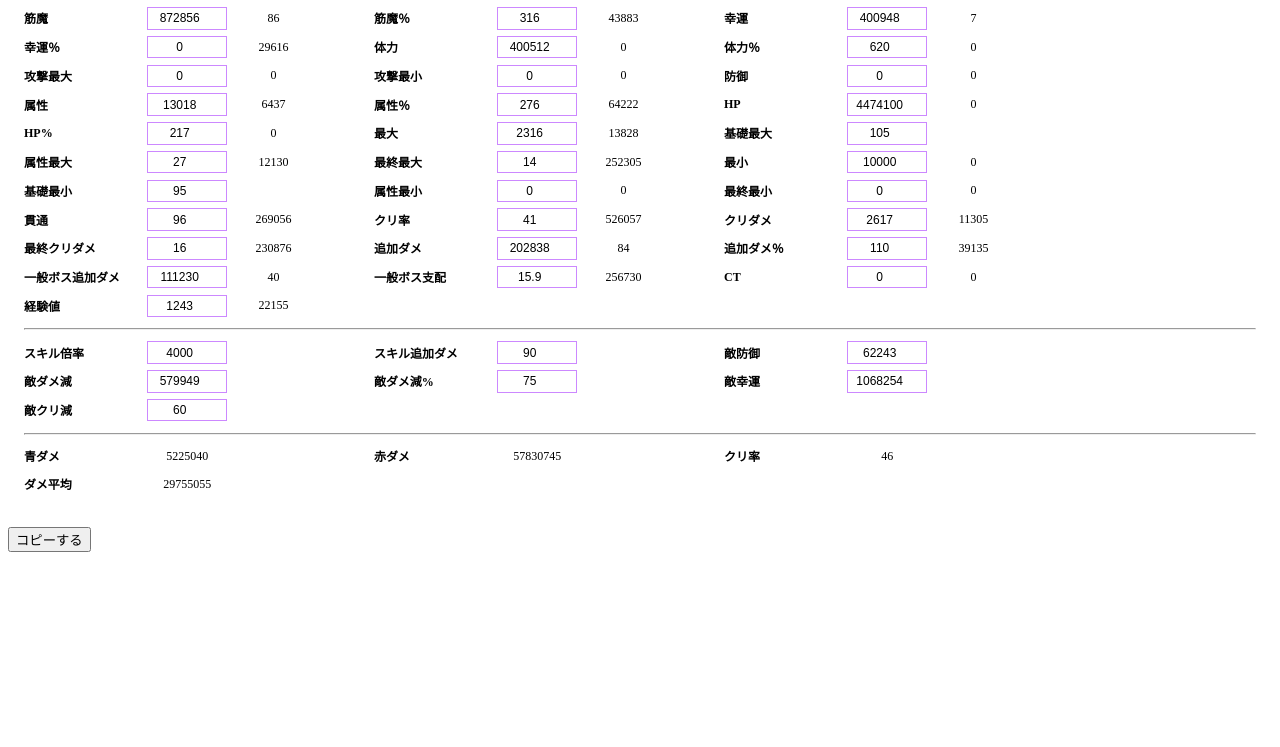
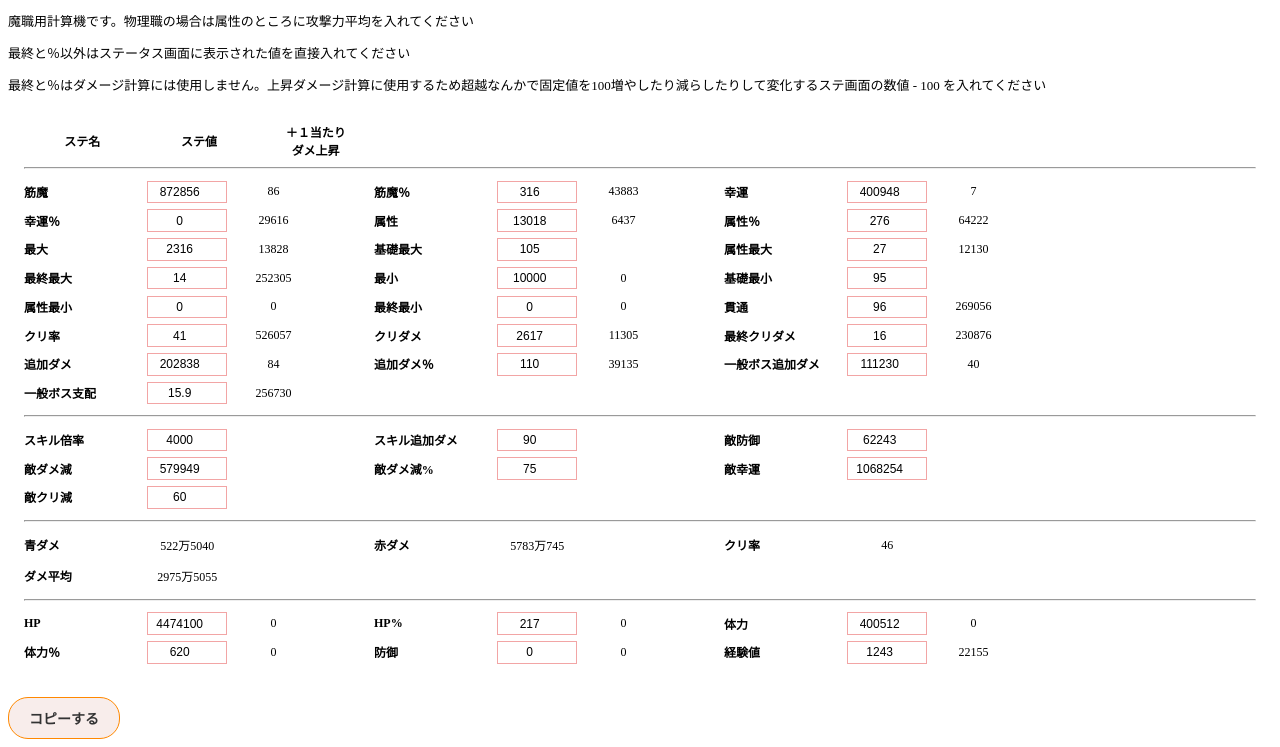
Before and after one commit to mixberryparfait/latale_calc, a plain HTML site: page index.html in a window 1280 px wide. Shown: the part 74-821 px from the top of the page. Before the commit the page ends 800 px from the top, so only its background shows below. Drawn offline with nearby package versions, Linux system fonts and the light colour scheme.

Commit message:
refactering

```diff
--- a/index.html
+++ b/index.html
@@ -1,78 +1,26 @@
 <html>
   <head>
-  	<style>
-body * {
-	box-sizing: border-box;
-}
-
-.container {
-	padding: 1em;
-	display: flex;
-	flex-wrap: wrap;
-}
-
-.container > div {
-	width: 350px;
-}
-
-.container > hr {
-	width: 100%;
-}
-
-.form-group {
-	display: flex;
-	align-items: center;
-}
-
-.form-group label {
-  border: none;
-  width: 120px;
-  font-size: 12px;
-  font-weight: bold;
-  align-items: middle;
-}
-
-.form-group > input, span {
-  padding: 0.2rem;
-  margin: 0.2rem;
-  font-size: 12px;
-  text-align: center;
-  width: 80px;
-}
-
-.form-group > input {
-	border: solid 1px #c8f;
-}
-
-.form-group > div {
-	border: dotted 1px #c8f;
-}
-
-button {
-	margin-top: 1em;
-}
-
-
-	  </style>
+  	<title>ラテール　ダメージ計算機</title>
+  	<link rel="stylesheet" href="style.css" type="text/css">
   	<script src="https://cdn.jsdelivr.net/npm/vue/dist/vue.js"></script>
+  	<script src="main.js"></script>
 	</head>
 	<body>
+		<h1>ラテール　ダメージ計算機</h1>
+		<p>魔職用計算機です。物理職の場合は属性のところに攻撃力平均を入れてください</p>
+		<p>最終と％以外はステータス画面に表示された値を直接入れてください</p>
+		<p>最終と％はダメージ計算には使用しません。上昇ダメージ計算に使用するため超越なんかで固定値を100増やしたり減らしたりして変化するステ画面の数値 - 100 を入れてください</p>
 		<div id="latale_calc" class="container">
-			<div class="form-group"><label>ステ名</label><label>ステ値</label><label>＋１したときのダメ上昇</label></div>
+			<div class="form-group center"><label>ステ名</label><label>ステ値</label><label>＋１当たり<br>ダメ上昇</label></div>
 			<hr>
 			<div class="form-group"><label>筋魔</label><input type="number" v-model="筋魔" autocomplete="筋魔"><span>{{incr('筋魔')}}</span></div>
 			<div class="form-group"><label>筋魔％</label><input type="number" v-model="筋魔_" autocomplete="筋魔％"><span>{{incr('筋魔%')}}</span></div>
 			<div class="form-group"><label>幸運</label><input type="number" v-model="幸運" autocomplete="幸運"><span>{{incr('幸運')}}</span></div>
 			<div class="form-group"><label>幸運％</label><input type="number" v-model="幸運_" autocomplete="幸運％"><span>{{incr('幸運%')}}</span></div>
-			<div class="form-group"><label>体力</label><input type="number" v-model="体力" autocomplete="体力"><span>{{incr('体力')}}</span></div>
-			<div class="form-group"><label>体力％</label><input type="number" v-model="体力_" autocomplete="体力％"><span>{{incr('体力%')}}</span></div>
-			<div class="form-group"><label>攻撃最大</label><input type="number" v-model="攻撃最大" autocomplete="攻撃最大"><span>{{incr('攻撃最大')}}</span></div>
-			<div class="form-group"><label>攻撃最小</label><input type="number" v-model="攻撃最小" autocomplete="攻撃最小"><span>{{incr('攻撃最小')}}</span></div>
-			<div class="form-group"><label>防御</label><input type="number" v-model="防御" autocomplete="防御"><span>{{incr('防御')}}</span></div>
+			<!-- <div class="form-group"><label>攻撃最大</label><input type="number" v-model="攻撃最大" autocomplete="攻撃最大"><span>{{incr('攻撃最大')}}</span></div>
+			<div class="form-group"><label>攻撃最小</label><input type="number" v-model="攻撃最小" autocomplete="攻撃最小"><span>{{incr('攻撃最小')}}</span></div> -->
 			<div class="form-group"><label>属性</label><input type="number" v-model="属性" autocomplete="属性"><span>{{incr('属性')}}</span></div>
 			<div class="form-group"><label>属性％</label><input type="number" v-model="属性_" autocomplete="属性%"><span>{{incr('属性%')}}</span></div>
-			<div class="form-group"><label>HP</label><input type="number" v-model="HP" autocomplete="HP"><span>{{incr('HP')}}</span></div>
-			<div class="form-group"><label>HP%</label><input type="number" v-model="HP_" autocomplete="HP％"><span>{{incr('HP%')}}</span></div>
 			<div class="form-group"><label>最大</label><input type="number" v-model="最大" autocomplete="最大"><span>{{incr('最大')}}</span></div>
 			<div class="form-group"><label>基礎最大</label><input type="number" v-model="基礎最大" autocomplete="基礎最大"></div>
 			<div class="form-group"><label>属性最大</label><input type="number" v-model="属性最大" autocomplete="属性最大"><span>{{incr('属性最大')}}</span></div>
@@ -89,8 +37,7 @@ button {
 			<div class="form-group"><label>追加ダメ％</label><input type="number" v-model="追加ダメ_" autocomplete="追加ダメ％"><span>{{incr('追加ダメ%')}}</span></div>
 			<div class="form-group"><label>一般ボス追加ダメ</label><input type="number" v-model="一般ボス追加ダメ" autocomplete="<small>一般/ボス<br>追加ダメ</small>"><span>{{incr('一般ボス追加ダメ')}}</span></div>
 			<div class="form-group"><label>一般ボス支配</label><input type="number" steps=0.1 v-model="一般ボス支配" autocomplete="一般ボス支配"><span>{{incr('一般ボス支配')}}</span></div>
-			<div class="form-group"><label>CT</label><input type="number" steps=0.1 v-model="CT" autocomplete="CT"><span>{{incr('CT')}}</span></div>
-			<div class="form-group"><label>経験値</label><input type="number" v-model="経験値" autocomplete="経験値"><span>{{incr('経験値')}}</span></div>
+			<!-- <div class="form-group"><label>CT</label><input type="number" steps=0.1 v-model="CT" autocomplete="CT"><span>{{incr('CT')}}</span></div> -->
 			<hr>
 			<div class="form-group"><label>スキル倍率</label><input type="number" steps=0.1 v-model="スキル倍率" autocomplete="スキル倍率"></div>
 			<div class="form-group"><label>スキル追加ダメ</label><input type="number" v-model="スキル追加ダメ" autocomplete="スキル追加ダメ"></div>
@@ -100,172 +47,20 @@ button {
 			<div class="form-group"><label>敵幸運</label><input type="number" v-model="敵幸運" autocomplete="敵幸運"></div>
 			<div class="form-group"><label>敵クリ減</label><input type="number" v-model="敵クリ減" autocomplete="敵クリ減"></div>
 			<hr>
-			<div class="form-group"><label>青ダメ</label><span>{{Math.floor(base_damage)}}</span></div>
-			<div class="form-group"><label>赤ダメ</label><span>{{Math.floor(cri_damage)}}</span></div>
+			<div class="form-group"><label>青ダメ</label><span>{{damageFormat(base_damage)}}</span></div>
+			<div class="form-group"><label>赤ダメ</label><span>{{damageFormat(cri_damage)}}</span></div>
 			<div class="form-group"><label>クリ率</label><span>{{Math.floor(cri_rate)}}</span></div>
-			<div class="form-group"><label>ダメ平均</label><span>{{Math.floor(damage)}}</span></div>
+			<div class="form-group"><label>ダメ平均</label><span>{{damageFormat(damage)}}</span></div>
+			<hr>
+			<div class="form-group"><label>HP</label><input type="number" v-model="HP" autocomplete="HP"><span>{{incr('HP')}}</span></div>
+			<div class="form-group"><label>HP%</label><input type="number" v-model="HP_" autocomplete="HP％"><span>{{incr('HP%')}}</span></div>
+			<div class="form-group"><label>体力</label><input type="number" v-model="体力" autocomplete="体力"><span>{{incr('体力')}}</span></div>
+			<div class="form-group"><label>体力％</label><input type="number" v-model="体力_" autocomplete="体力％"><span>{{incr('体力%')}}</span></div>
+			<div class="form-group"><label>防御</label><input type="number" v-model="防御" autocomplete="防御"><span>{{incr('防御')}}</span></div>
+			<div class="form-group"><label>経験値</label><input type="number" v-model="経験値" autocomplete="経験値"><span>{{incr('経験値')}}</span></div>
 		</div>
 		<button onclick="copy()">
 			コピーする
 		</button>
-		<script>
-
-const base_damage = (params) => {
-		return (
-			(
-	      Number(params.筋魔)
-	      + (Number(params.属性) * 2) * (1 + Number(params.スキル倍率) / 100)
-	    ) / Math.exp(Number(params.敵防御) * (1 - Number(params.貫通) / 100) / 3761.35)
-	      + Number(params.追加ダメ)  // 追加ダメ
-	      + Number(params.一般ボス追加ダメ)
-	      + 1 + Number(params.スキル追加ダメ) * 8 / 9 // 10 => 81   14 => 113
-	      - Number(params.敵ダメ減)
-	  )
-	  * (1 + Number(params.一般ボス支配) / 100)
-	  * ((Number(params.基礎最大) + Number(params.最大) + Number(params.属性最大)) / 100 +
-	  	 Math.min((Number(params.基礎最大) + Number(params.最大) + Number(params.属性最大) + 10),
-	  	 	        (Number(params.基礎最小) + Number(params.最小) + Number(params.属性最小))) / 100
-	  	) / 2
-	  * (1 - Number(params.敵ダメ減_) / 100)
-};
-
-const cri_rate = (params) => {
-	 return Math.min(100, (Number(params.クリ率) + 15 * Number(params.幸運) / Number(params.敵幸運)));
-}
-
-const cri_damage = (params) => {
-	 return base_damage(params) * (1.5 + Number(params.クリダメ) / 100) * (1 - Number(params.敵クリ減) / 100);
-}
-
-const damage = (params) => {
-	const cr = cri_rate(params) / 100;
-	return base_damage(params) * (1 - cr) + cri_damage(params) * cr;
-}
-
-const incr = (key) => {
-	if(key == '経験値') {
-		return Math.floor(damage(data) /100/(1 + data[key] / 100));
-	}
-	if(key == 'hp') {
-		const abs = Math.ceil((data['hp'] - data['体力'] * 7)  / (1 + tmp['hp_'] / 100));
-		return Math.floor(damage(data) * (1 + tmp['hp_'] / 100) / tmp['hp']);
-	}
-	if(key == 'hp%') {
-		return Math.floor((data['hp'] - data['体力'] * 7) / data['hp'] / 100 / (1 + tmp['hp_'] / 100));
-	}
-	const tmp = Object.assign({}, data);
-	if(key.endsWith('%')) {
-		const prefix = key.substring(0, key.length - 1);
-		const abs = Math.ceil(tmp[prefix] / (1 + tmp[prefix + '_'] / 100));
-		tmp[prefix] = abs * (1.01 + tmp[prefix + '_'] / 100);
-	}
-	else if(key.startsWith('最終')) {
-		const prefix = key.substring(2);
-		const abs = Math.ceil(tmp[prefix] / (1 + tmp[key] / 100));
-		tmp[prefix] = abs * (1.01 + tmp[key] / 100);
-	}
-	else if(key + '_' in tmp) {
-		tmp[key] += 1 + tmp[key + '_'] / 100;
-	}
-	else if('最終' + key in tmp) {
-		tmp[key] += 1 + tmp['最終' + key] / 100;
-	}
-	else if(key == '貫通') {
-		tmp[key] = 100 - (100 - tmp[key]) * 0.99;
-	}
-	else {
-		tmp[key]++;
-	}
-	return Math.floor(damage(tmp) - damage(data));
-};
-
-const data = {
-	筋魔: 872856,
-	筋魔_: 316,
-  幸運: 400948,
-  幸運_: 0,
-  体力: 400512,
-  体力_: 620,
-  HP: 4474100,
-  HP_: 217,
-  攻撃最大: 0,
-  攻撃最小: 0,
-  防御: 0,
-  属性: 13018,
-  属性_: 276,
-  クリ率: 41,
-  クリダメ: 2617,
-  最終クリダメ: 16,
-  最大: 2316,
-  基礎最大: 105,
-  属性最大: 27,
-  最終最大: 14,
-  最小: 10000,
-  基礎最小: 95,
-  属性最小: 0,
-  最終最小: 0,
-  貫通: 96,
-  追加ダメ: 202838,
-  追加ダメ_: 110,
-  一般ボス追加ダメ: 111230,
-  一般ボス支配: 15.9,
-  CT: 0,
-  スキル倍率: 4000,
-  スキル追加ダメ: 90,
-  敵防御: 62243,
-  敵ダメ減: 579949,
-  敵ダメ減_: 75,
-  敵幸運: 1068254,
-  敵クリ減: 60,
-  経験値: 1243,
-};
-
-const vm = new Vue ({
-  el: '#latale_calc',
-  data: data,
-  computed: {
-    damage: function () {
-    	return damage(this);
-    },
-    base_damage: function () {
-    	return base_damage(this);
-    },
-    cri_damage: function () {
-    	return cri_damage(this);
-    },
-    cri_rate: function () {
-    	return cri_rate(this);
-    },
-    incr: () => incr
-  }
-});
-
-
-const copy = () => {
-
-	var text = '';
-	for(key in data) {
-		key_name = key.replace('_', '%');
-		text += key_name + ',' + incr(key_name) + "\n";
-	}
-
-	//textareaを生成
-	var area = document.createElement("textarea");
-
-	//p要素の内容をtextareaに記述
-	area.textContent = text;
-
-	//生成したものをdocumentに追加
-	document.body.appendChild(area);
-
-	//選択/コピーして・・
-	area.select();
-	document.execCommand("copy");
-
-	//すぐに消す。
-	document.body.removeChild(area);
-
-}
-		</script>
 	</body>
 </html>
--- /dev/null
+++ b/main.js
@@ -0,0 +1,176 @@
+window.onload = () => {
+	console.log('main.js');
+
+const base_damage = (params) => {
+		return (
+			(
+	      Number(params.筋魔)
+	      + (Number(params.属性) * 2) * (1 + Number(params.スキル倍率) / 100)
+	    ) / Math.exp(Number(params.敵防御) * (1 - Number(params.貫通) / 100) / 3761.35)
+	      + Number(params.追加ダメ)  // 追加ダメ
+	      + Number(params.一般ボス追加ダメ)
+	      + 1 + Number(params.スキル追加ダメ) * 8 / 9 // 10 => 81   14 => 113
+	      - Number(params.敵ダメ減)
+	  )
+	  * (1 + Number(params.一般ボス支配) / 100)
+	  * ((Number(params.基礎最大) + Number(params.最大) + Number(params.属性最大)) / 100 +
+	  	 Math.min((Number(params.基礎最大) + Number(params.最大) + Number(params.属性最大) + 10),
+	  	 	        (Number(params.基礎最小) + Number(params.最小) + Number(params.属性最小))) / 100
+	  	) / 2
+	  * (1 - Number(params.敵ダメ減_) / 100)
+};
+
+const cri_rate = (params) => {
+	 return Math.min(100, (Number(params.クリ率) + 15 * Number(params.幸運) / Number(params.敵幸運)));
+}
+
+const cri_damage = (params) => {
+	 return base_damage(params) * (1.5 + Number(params.クリダメ) / 100) * (1 - Number(params.敵クリ減) / 100);
+}
+
+const damage = (params) => {
+	const cr = cri_rate(params) / 100;
+	return base_damage(params) * (1 - cr) + cri_damage(params) * cr;
+}
+
+const incr = (key) => {
+	if(key == '経験値') {
+		return Math.floor(damage(data) /100/(1 + data[key] / 100));
+	}
+	if(key == 'hp') {
+		const abs = Math.ceil((data['hp'] - data['体力'] * 7)  / (1 + tmp['hp_'] / 100));
+		return Math.floor(damage(data) * (1 + tmp['hp_'] / 100) / tmp['hp']);
+	}
+	if(key == 'hp%') {
+		return Math.floor((data['hp'] - data['体力'] * 7) / data['hp'] / 100 / (1 + tmp['hp_'] / 100));
+	}
+	const tmp = Object.assign({}, data);
+	if(key.endsWith('%')) {
+		const prefix = key.substring(0, key.length - 1);
+		const abs = Math.ceil(tmp[prefix] / (1 + tmp[prefix + '_'] / 100));
+		tmp[prefix] = abs * (1.01 + tmp[prefix + '_'] / 100);
+	}
+	else if(key.startsWith('最終')) {
+		const prefix = key.substring(2);
+		const abs = Math.ceil(tmp[prefix] / (1 + tmp[key] / 100));
+		tmp[prefix] = abs * (1.01 + tmp[key] / 100);
+	}
+	else if(key + '_' in tmp) {
+		tmp[key] += 1 + tmp[key + '_'] / 100;
+	}
+	else if('最終' + key in tmp) {
+		tmp[key] += 1 + tmp['最終' + key] / 100;
+	}
+	else if(key == '貫通') {
+		tmp[key] = 100 - (100 - tmp[key]) * 0.99;
+	}
+	else {
+		tmp[key]++;
+	}
+	return Math.floor(damage(tmp) - damage(data));
+};
+
+const data = {
+	筋魔: 872856,
+	筋魔_: 316,
+  幸運: 400948,
+  幸運_: 0,
+  体力: 400512,
+  体力_: 620,
+  HP: 4474100,
+  HP_: 217,
+  攻撃最大: 0,
+  攻撃最小: 0,
+  防御: 0,
+  属性: 13018,
+  属性_: 276,
+  クリ率: 41,
+  クリダメ: 2617,
+  最終クリダメ: 16,
+  最大: 2316,
+  基礎最大: 105,
+  属性最大: 27,
+  最終最大: 14,
+  最小: 10000,
+  基礎最小: 95,
+  属性最小: 0,
+  最終最小: 0,
+  貫通: 96,
+  追加ダメ: 202838,
+  追加ダメ_: 110,
+  一般ボス追加ダメ: 111230,
+  一般ボス支配: 15.9,
+  CT: 0,
+  スキル倍率: 4000,
+  スキル追加ダメ: 90,
+  敵防御: 62243,
+  敵ダメ減: 579949,
+  敵ダメ減_: 75,
+  敵幸運: 1068254,
+  敵クリ減: 60,
+  経験値: 1243,
+};
+
+const damageFormat = (damage) => {
+	let text = '';
+	if(damage >= 100000000) {
+		text += (damage / 100000000 | 0) + '億';
+		damage %= 100000000;
+	}
+	if(damage >= 10000) {
+		text += (damage / 10000 | 0) + '万';
+		damage %= 10000;
+	}
+	text += damage | 0;
+	return text;
+}
+
+const vm = new Vue ({
+  el: '#latale_calc',
+  data: data,
+  computed: {
+    damage: function () {
+    	return damage(this);
+    },
+    base_damage: function () {
+    	return base_damage(this);
+    },
+    cri_damage: function () {
+    	return cri_damage(this);
+    },
+    cri_rate: function () {
+    	return cri_rate(this);
+    },
+    incr: () => incr,
+    damageFormat: () => damageFormat,
+  }
+});
+
+
+const copy = () => {
+
+	var text = '';
+	for(key in data) {
+		key_name = key.replace('_', '%');
+		text += key_name + ',' + incr(key_name) + "\n";
+	}
+
+	//textareaを生成
+	var area = document.createElement("textarea");
+
+	//p要素の内容をtextareaに記述
+	area.textContent = text;
+
+	//生成したものをdocumentに追加
+	document.body.appendChild(area);
+
+	//選択/コピーして・・
+	area.select();
+	document.execCommand("copy");
+
+	//すぐに消す。
+	document.body.removeChild(area);
+
+}
+
+};
--- /dev/null
+++ b/style.css
@@ -0,0 +1,87 @@
+body * {
+	box-sizing: border-box;
+}
+
+h1 {
+  font-family: 'Roboto', sans-serif;
+  font-size: 2rem;
+  color: #fff;
+  text-shadow: 2px 2px #F2A5A5;
+  text-align: center;
+  background-color: #F2A5A5;
+  padding: 5px;
+  border-radius: 20px;
+  box-shadow: 4px 4px 4px rgba(0, 0, 0, 0.4);
+}
+
+p {
+	font-size: small;
+}
+
+.container {
+	padding: 1em;
+	display: flex;
+	flex-wrap: wrap;
+}
+
+.center {
+	text-align: center;
+}
+
+.container > div {
+	width: 350px;
+}
+
+.container > hr {
+	width: 100%;
+}
+
+.form-group {
+	display: flex;
+	align-items: center;
+}
+
+.form-group label {
+  border: none;
+  width: 120px;
+  font-size: 12px;
+  font-weight: bold;
+  align-items: middle;
+}
+
+.form-group > input, span {
+  padding: 0.2rem;
+  margin: 0.2rem;
+  font-size: 12px;
+  text-align: center;
+  width: 80px;
+}
+
+.form-group > input {
+	border: solid 1px #F2A5A5;
+}
+
+.form-group > div {
+	border: dotted 1px #F2A5A5;
+}
+
+button {
+	margin-top: 1em;
+  background-color: #F8EDEB;
+  border: solid 1px #f80;
+  color: #333;
+  font-size: 14px;
+  font-weight: bold;
+  padding: 10px 20px;
+  text-align: center;
+  text-decoration: none;
+  display: inline-block;
+  transition-duration: 0.4s;
+  cursor: pointer;
+  border-radius: 20px;
+}
+
+button:hover {
+  background-color: #F5B7B1;
+  color: white;
+}
```
